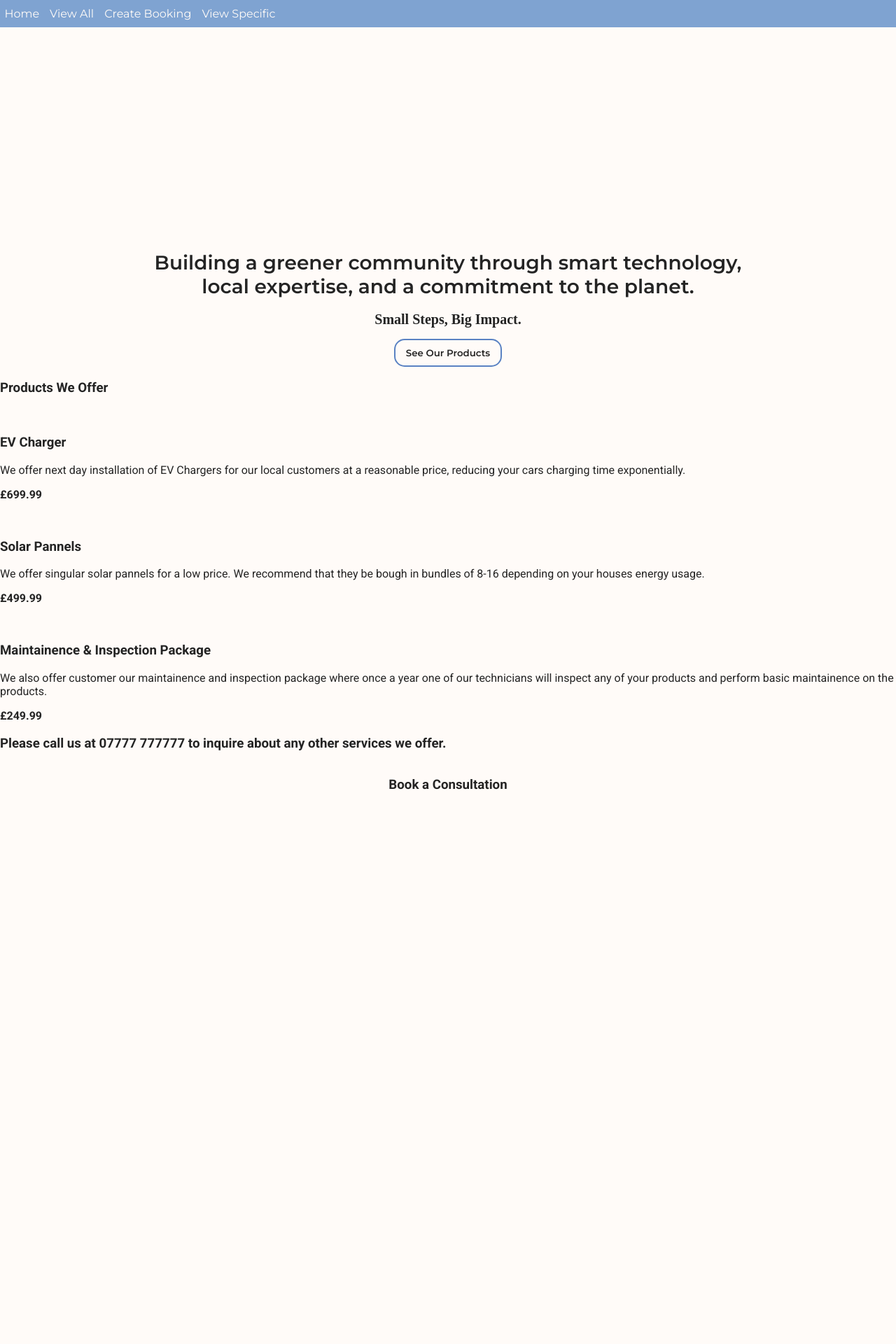
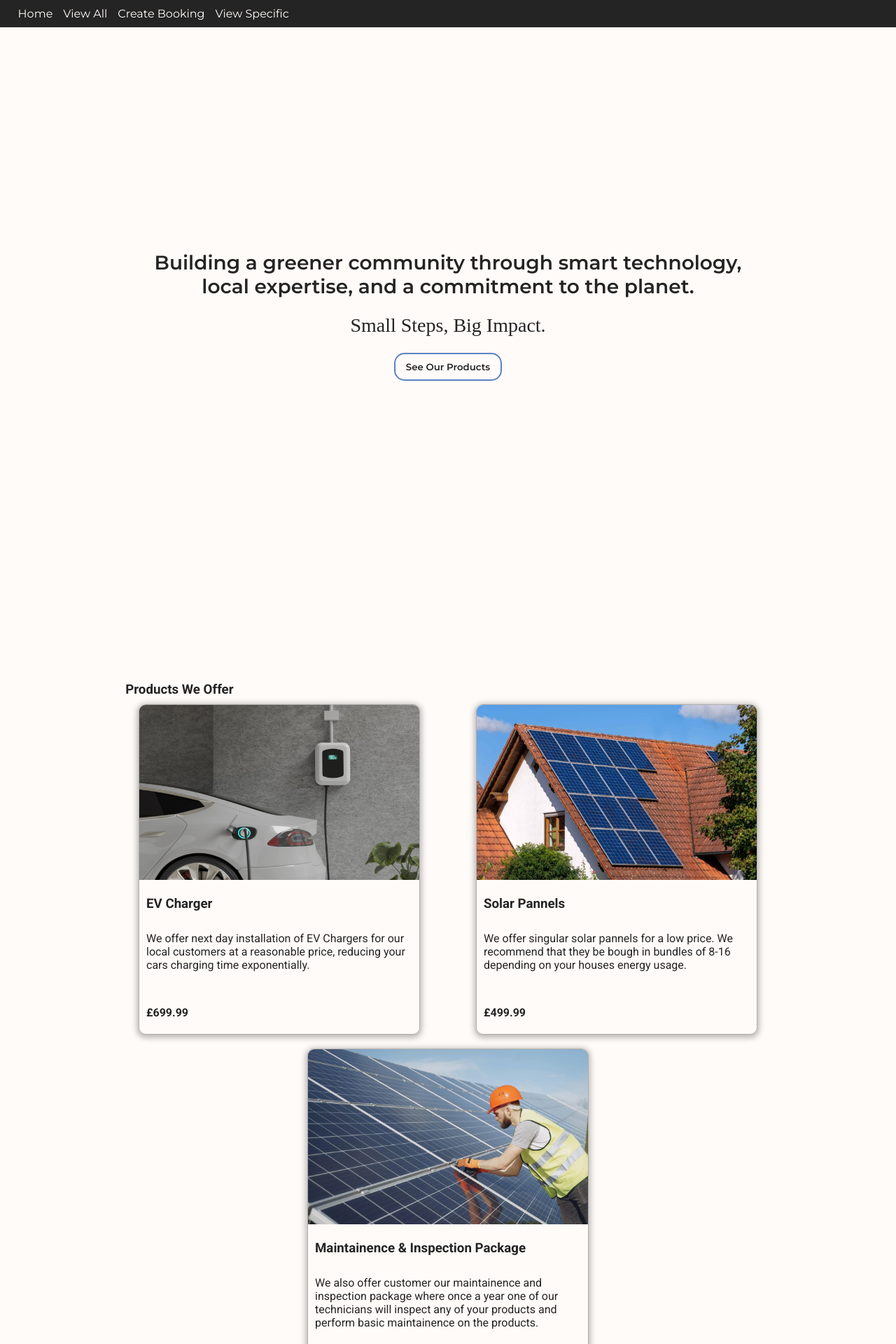
Before and after one commit to mortonjames357/OS_Mock_Task2, a Flask app: page / in a window 1280 px wide. Shown: the top 1920 px of the page at 70% size. Before the commit the page ends 1128 px from the top, so only its background shows below. Run offline with Flask 3, Linux system fonts and the light colour scheme; some web fonts are replaced.

Commit message:
Added most of the pages content

```diff
--- a/static/form.css
+++ b/static/form.css
@@ -26,7 +26,7 @@ select {
     width: 370px;
 }
 
-input {
+input, textarea {
     margin: 10px;
     padding: 8px;
     border: 1px solid var(--font-color);
@@ -83,3 +83,12 @@ label {
     margin: 5px;
     width: 370px;
 }
+
+
+#consultationForm {
+    margin-bottom: 100px;
+}
+
+#consultationForm button {
+    width: 370px;
+}
--- a/static/index.css
+++ b/static/index.css
@@ -4,8 +4,8 @@
 :root {
     --backgroud-color: #FFFBF8;
     --font-color: #242424;
-    --nav-color: #7FA3D1;
     --button-color: #5A82C3;
+    --shadow-color: #24242459;
 }
 
 /* Constant stylings */
@@ -27,8 +27,8 @@ body {
     flex-direction: column;
     justify-content: center;
     align-items: center;
+    width: 100vw;
 }
-
 /* Button styling */
 button {
     position: relative;
@@ -77,6 +77,74 @@ button:hover{
 }
 
 .titleCard h2 {
-    font-size: 20px;
-    font-weight: 700;
+    font-size: 28px;
+    font-weight: 500;
 }
+
+#productTitle {
+    margin: 430px 0px 0px 0px;
+    width: 72%;
+    text-align: left;
+}
+
+.products {
+    width: 80%;
+    display: flex;
+    flex-direction: row;
+    justify-content: space-evenly;
+    align-items: center;
+    flex-wrap: wrap;
+}
+
+.productCard {
+    width: 400px;
+    height: 470px;
+    border: 1px solid var(--shadow-color);
+    box-shadow: 0px 2px 8px 2px var(--shadow-color);
+    margin: 10px;
+    border-radius: 10px;
+    overflow: hidden;
+}
+
+.productCard img {
+    width: 400px;
+    height: 250px;
+}
+
+.productCard h3 {
+    padding: 0px 0px 0px 10px;
+}
+
+.productCard p {
+    height: 80px;
+    padding: 10px;
+}
+
+.productCard strong {
+    padding: 10px;
+}
+
+.consultationCard {
+    margin-top: 80px;
+}
+
+
+footer {
+    width: 100%;
+    display: flex;
+    flex-direction: row;
+    align-items: center;
+    justify-content: space-between;
+    background-color: var(--font-color);
+    height: 200px;
+}
+
+footer h1 {
+    color: var(--backgroud-color);
+    margin-left: 100px;
+}
+
+footer img {
+    height: 200px;
+    margin-right: 100px;
+}
--- a/static/navbar.css
+++ b/static/navbar.css
@@ -3,7 +3,6 @@
 :root {
     --backgroud-color: #FFFBF8;
     --font-color: #242424;
-    --nav-color: #7FA3D1;
 }
 
 a {
@@ -13,10 +12,10 @@ a {
 }
 
 nav {
-    background-color: var(--nav-color);
+    background-color: var(--font-color);
     padding: 10px 40px 10px 40px;
     display: flex;
     gap: 15px;
-    width: 99vw;
+    width: 96vw;
 
 }
--- a/templates/index.html
+++ b/templates/index.html
@@ -7,6 +7,7 @@
     <link rel="stylesheet" href="{{ url_for('static', filename='index.css') }}">
     <link rel="stylesheet" href="{{ url_for('static', filename='navbar.css') }}">
     <link rel="stylesheet" href="{{ url_for('static', filename='form.css') }}">
+    <script src="../static/main.js"></script>
 </head>
 <body>
     <nav>
@@ -19,36 +20,55 @@
     <div class="titleCard">
         <h1>Building a greener community through smart technology, local expertise, and a commitment to the planet.</h1>
         <h2>Small Steps, Big Impact.</h2>
-        <button>See Our Products</button>
+        <button id="productButton">See Our Products</button>
     </div>
 
+    <h3 id="productTitle">Products We Offer</h3>
     <div class="products">
-        <h3>Products We Offer</h3>
         <div class="productCard">
-            <img src="" alt="">
+            <img src="../static/imgs/EVCharger.jpg" alt="Picture of a wall mounted EV CHarger plugged into an electric vehicle.">
             <h3>EV Charger</h3>
             <p>We offer next day installation of EV Chargers for our local customers at a reasonable price, reducing your cars charging time exponentially.</p>
-            <strong><p>£699.99</p></strong>
+            <strong>£699.99</strong>
         </div>
         <div class="productCard">
-            <img src="" alt="">
+            <img src="../static/imgs/solarPannels.jpg" alt="Picture of some solar pannels on a houses roof.">
             <h3>Solar Pannels</h3>
             <p>We offer singular solar pannels for a low price. We recommend that they be bough in bundles of 8-16 depending on your houses energy usage.</p>
-            <strong><p>£499.99</p></strong>
+            <strong>£499.99</strong>
         </div>
         <div class="productCard">
-            <img src="" alt="">
+            <img src="../static/imgs/inspectionImg.jpg" alt="Picture of a man inspecting some solar pannels">
             <h3>Maintainence & Inspection Package</h3>
             <p>We also offer customer our maintainence and inspection package where once a year one of our technicians will inspect any of your products and perform basic maintainence on the products.</p>
-            <strong><p>£249.99</p></strong>
+            <strong>£249.99</strong>
         </div>
-        <h3>Please call us at 07777 777777 to inquire about any other services we offer.</h3>
+
     </div>
+
+    <h3>Please call us at 07777 777777 to inquire about any other services we offer.</h3>
 
     <div class="consultationCard">
         <h3>Book a Consultation</h3>
     </div>
+    <form method="POST" id="consultationForm">
+        <label for="name">Enter Name:</label>
+        <input type="text" name="name">
 
+        <label for="email">Enter Email:</label>
+        <input type="text" name="email">
+
+        <label for="textInput">Input Reason for Consultation</label>
+        <textarea name="textInput" id="" maxlength="200" rows="6"></textarea>
+
+        <button name="action" value="Submit">Submit</button>
+    </form>
+
+
+    <footer>
+        <h1>ROLSA TECH</h1>
+        <img src="../static/imgs/RolsaTechLogo.png" alt="Logo for rolsa technologies">
+    </footer>
 
 
 
```
Also changed, not shown: static/main.js (added).
